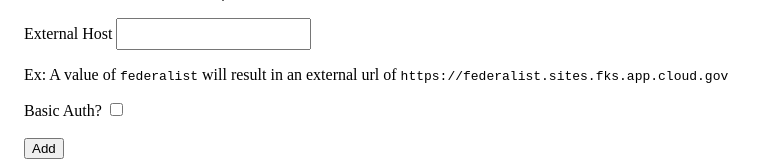
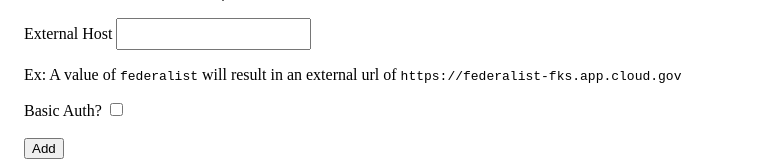
Before and after one commit to 18F/federalist-kong-poc, a Svelte app: page / in a window 1280 px wide. Shown: the part 248-409 px from the top of the page, without its empty margins (0-784 px from the left). Built offline with nearby package versions, Linux system fonts and the light colour scheme; no server answers; the HTML template or start-up script is replaced by a standard one.

Commit message:
Use different subdomain

```diff
--- a/src/App.svelte
+++ b/src/App.svelte
@@ -124,7 +124,7 @@
       Ex: A value of
       <code>federalist</code>
       will result in an external url of
-      <code>https://federalist.sites.fks.app.cloud.gov</code>
+      <code>https://federalist-fks.app.cloud.gov</code>
     </p>
     <label>
       Basic Auth?
@@ -182,7 +182,7 @@
       {#each $routes as route (route.id)}
         <tr>
           <td>
-            <a href="http://{route.hosts[0]}">{route.hosts[0]}</a>
+            <a href="https://{route.hosts[0]}">{route.hosts[0]}</a>
           </td>
           <td>{route.name ? route.name : ''}</td>
           <td>{route.id}</td>
--- a/src/kong-service.js
+++ b/src/kong-service.js
@@ -6,7 +6,7 @@ async function createRepoConfiguration(url, host) {
 
   // Create a route for the service
   const route = await Api.routes.create({
-    hosts: [`${host}.sites.fks.app.cloud.gov`],
+    hosts: [`${host}-fks.app.cloud.gov`],
     service: { id: service.id },
   });
 
```
